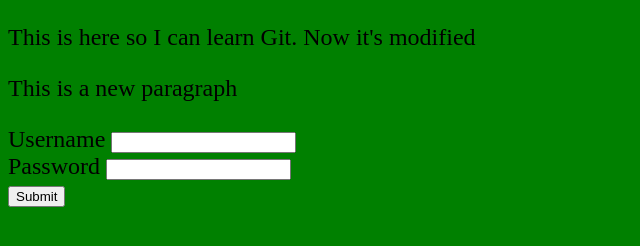
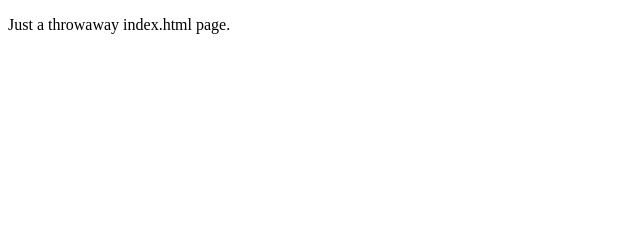
Before and after one commit to johnjoowho/learn-github, a plain HTML site: page index.html in a window 1280 px wide. Shown: the whole page, without its empty margins (0-640 px from the left). Drawn offline with Linux system fonts and the light colour scheme.

Commit message:
added index.html

```diff
--- a/index.html
+++ b/index.html
@@ -1,24 +1,9 @@
 <!DOCTYPE html>
-<html lang="en">
+<html>
 <head>
-  <title>learn git</title>
-  <link rel="stylesheet" type="text/css" href="main.css">
+  <title>Learn GitHub</title>
 </head>
 <body>
-    <p>This is here so I can learn Git. Now it's modified</p>
-    <p>This is a new paragraph</p>
-    <form name="signup" action="/signup">
-        <div>
-          <label for="username">Username</label>
-          <input type="text" name="username" required>
-        </div>
-
-        <div>
-          <label for="password">Password</label>
-          <input type="password" name="password">
-        </div>
-
-        <input type="submit">
-    </form>
+  <p>Just a throwaway index.html page.</p>
 </body>
 </html>
```
